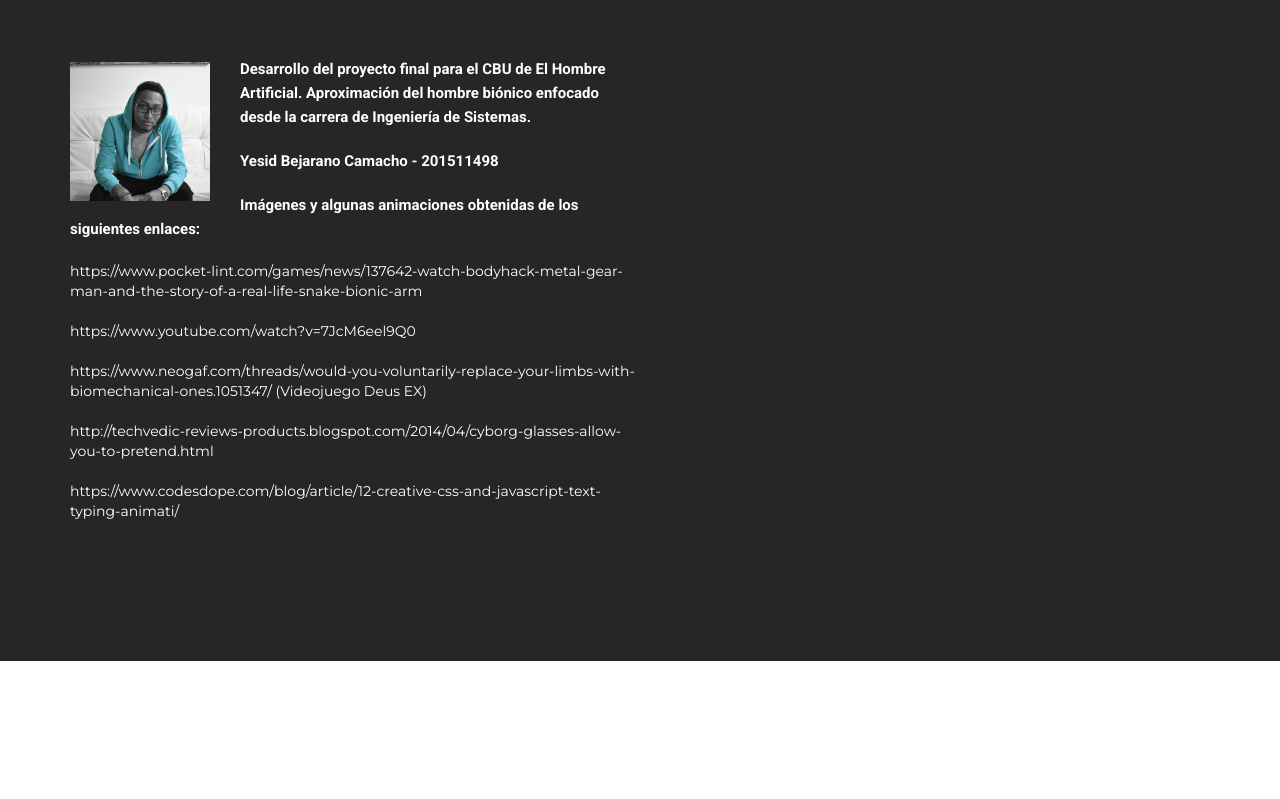
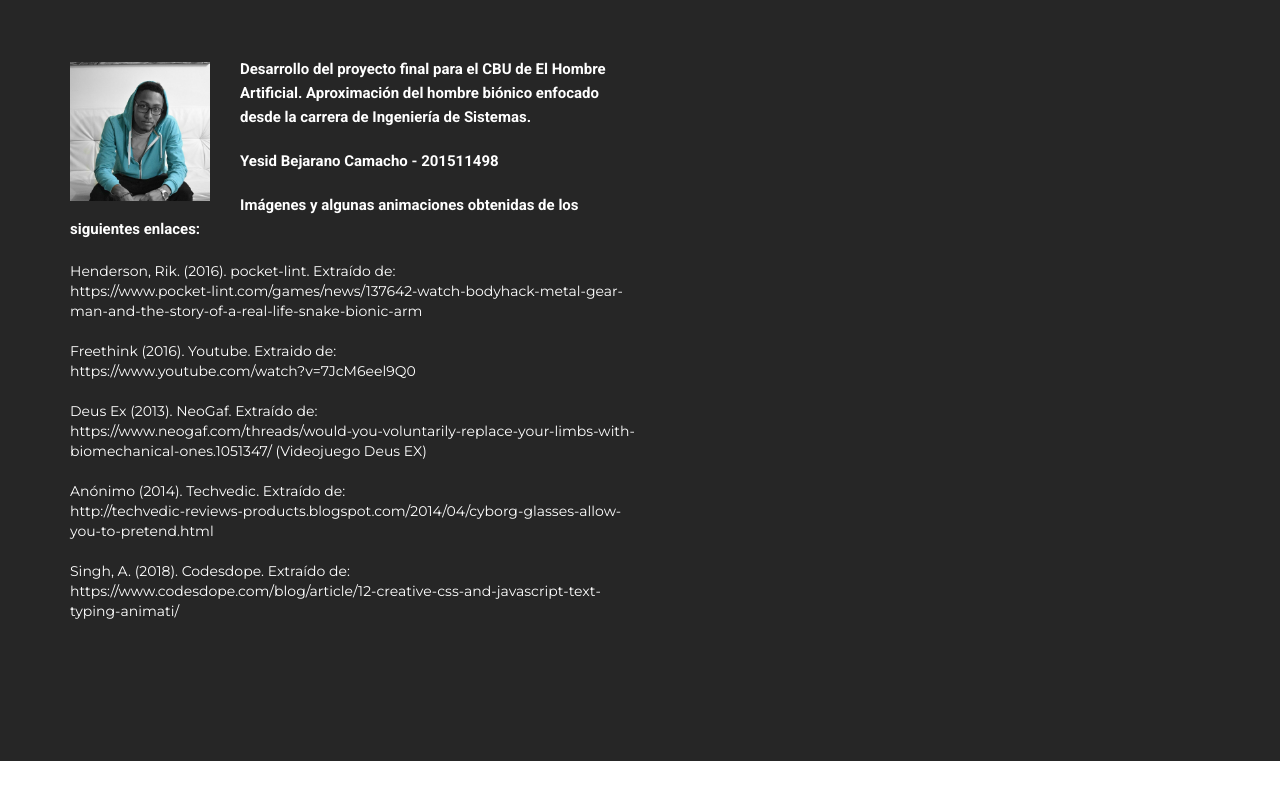
Before and after one commit to HAProyecto/HAProyecto.github.io, a plain HTML site: page index.html in a window 1280 px wide. Shown: the part 2631-3430 px from the top of the page. Before the commit the page ends 3392 px from the top, so only its background shows below. Drawn offline with Linux system fonts and the light colour scheme.

Commit message:
final final final

```diff
--- a/index.html
+++ b/index.html
@@ -157,7 +157,8 @@
             </div>
           </div>
           <div class="col-sm-6 col-md-1 lorem">
-              <a href="https://yabejarano10.github.io" target="blank"><img height="100" width="100" src="img/portfolio/Empty.png" alt="Project Title"></a>
+            <a href="https://yabejarano10.github.io" target="blank"><img height="100" width="100" src="img/portfolio/Empty.png"
+                alt="Project Title"></a>
           </div>
         </div>
       </div>
@@ -174,12 +175,15 @@
               <p style="font-weight:bold; color: #fff;">Yesid Bejarano Camacho - 201511498</p>
               <p style="font-weight:bold; color: #fff;">Imágenes y algunas animaciones obtenidas de los siguientes enlaces:</p>
               <ul>
-                <li>https://www.pocket-lint.com/games/news/137642-watch-bodyhack-metal-gear-man-and-the-story-of-a-real-life-snake-bionic-arm</li><br>
-                <li>https://www.youtube.com/watch?v=7JcM6eel9Q0</li><br>
-                <li>https://www.neogaf.com/threads/would-you-voluntarily-replace-your-limbs-with-biomechanical-ones.1051347/
+                <li>Henderson, Rik. (2016). pocket-lint. Extraído de: <br> https://www.pocket-lint.com/games/news/137642-watch-bodyhack-metal-gear-man-and-the-story-of-a-real-life-snake-bionic-arm</li><br>
+                <li>Freethink (2016). Youtube. Extraido de: <br> https://www.youtube.com/watch?v=7JcM6eel9Q0
+                </li><br>
+                <li>Deus Ex (2013). NeoGaf. Extraído de: <br> https://www.neogaf.com/threads/would-you-voluntarily-replace-your-limbs-with-biomechanical-ones.1051347/
                   (Videojuego Deus EX)</li><br>
-                <li>http://techvedic-reviews-products.blogspot.com/2014/04/cyborg-glasses-allow-you-to-pretend.html</li><br>
-                <li>https://www.codesdope.com/blog/article/12-creative-css-and-javascript-text-typing-animati/</li><br>
+                <li>Anónimo (2014). Techvedic. Extraído de: <br> http://techvedic-reviews-products.blogspot.com/2014/04/cyborg-glasses-allow-you-to-pretend.html
+                </li><br>
+                <li>Singh, A. (2018). Codesdope. Extraído de: <br> https://www.codesdope.com/blog/article/12-creative-css-and-javascript-text-typing-animati/
+                </li><br>
               </ul>
             </div>
           </div>
```
